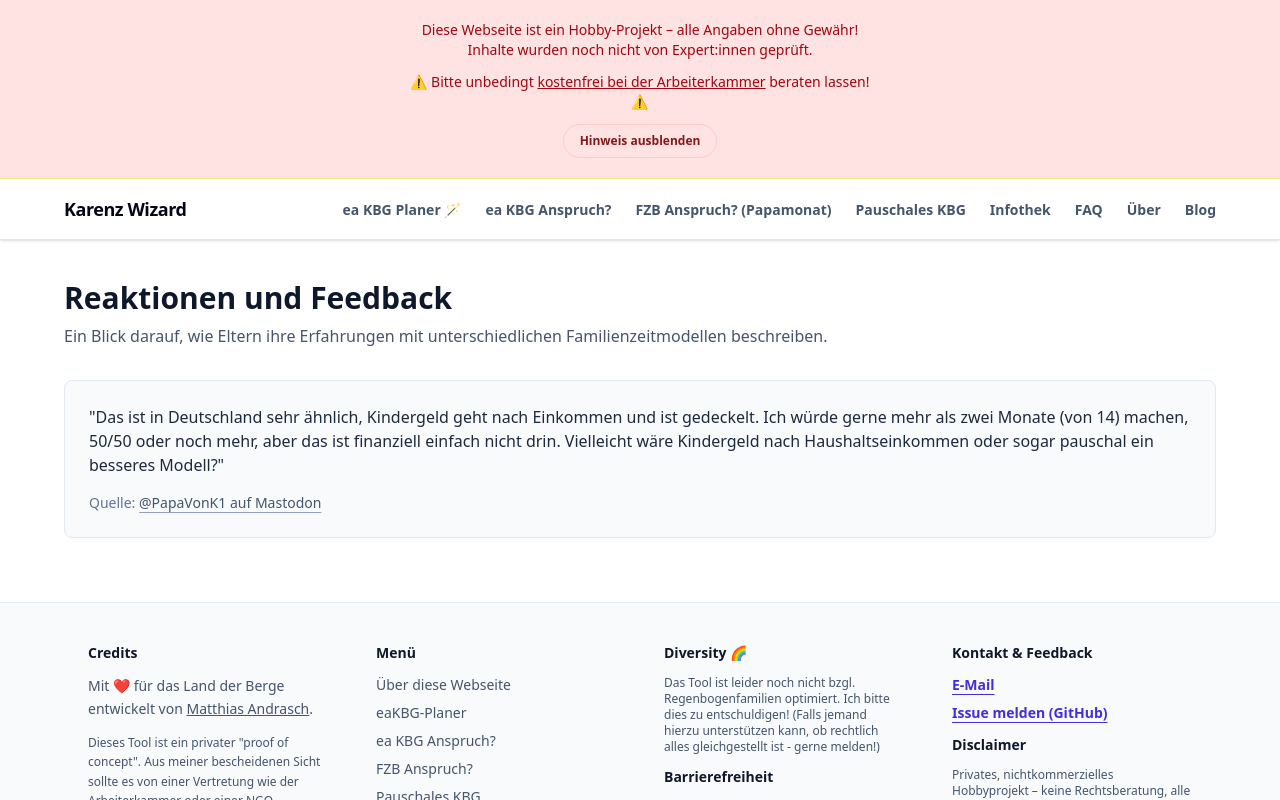
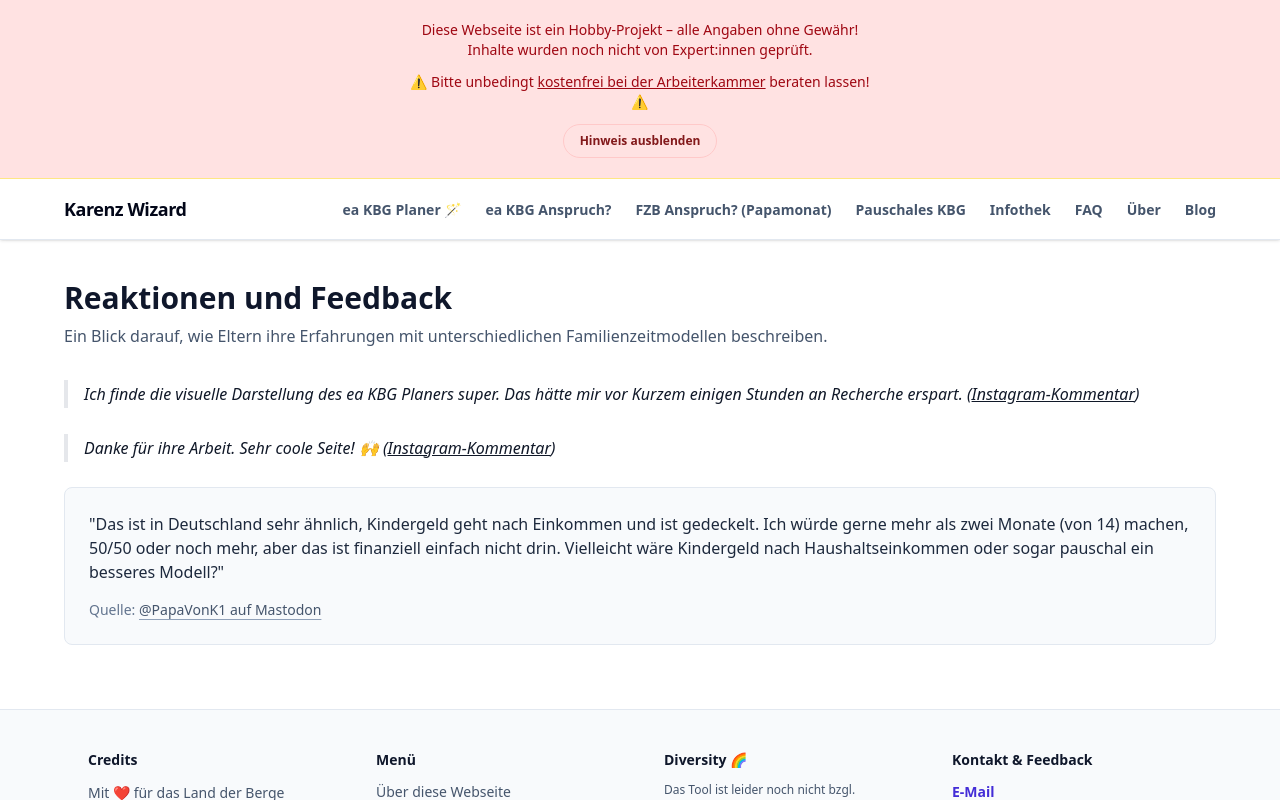
Before and after one commit to mandrasch/karenz-wizard, a SvelteKit app: page /reaktionen-und-feedback in a window 1280 px wide. Shown: the top 800 px of the page. Built offline with nearby package versions, Linux system fonts and the light colour scheme.

Commit message:
chore: add reactions

```diff
--- a/src/routes/reaktionen-und-feedback/+page.svelte
+++ b/src/routes/reaktionen-und-feedback/+page.svelte
@@ -15,6 +15,17 @@
 		</p>
 	</header>
 	<div class="prose mt-8 max-w-none">
+
+		<blockquote>
+			Ich finde die visuelle Darstellung des ea KBG Planers super. Das hätte mir vor Kurzem einigen Stunden an Recherche erspart. (<a href="https://www.instagram.com/reel/DR9RaZTDnXO/">Instagram-Kommentar</a>)
+		</blockquote>
+
+		<blockquote>
+	Danke für ihre Arbeit. Sehr coole Seite! 🙌 (<a href="https://www.instagram.com/reel/DR9RaZTDnXO/">Instagram-Kommentar</a>)
+		</blockquote>
+
+
+
 		<blockquote
 			class="not-prose rounded-lg border border-slate-200 bg-slate-50 p-6 text-base text-slate-800"
 		>
```
